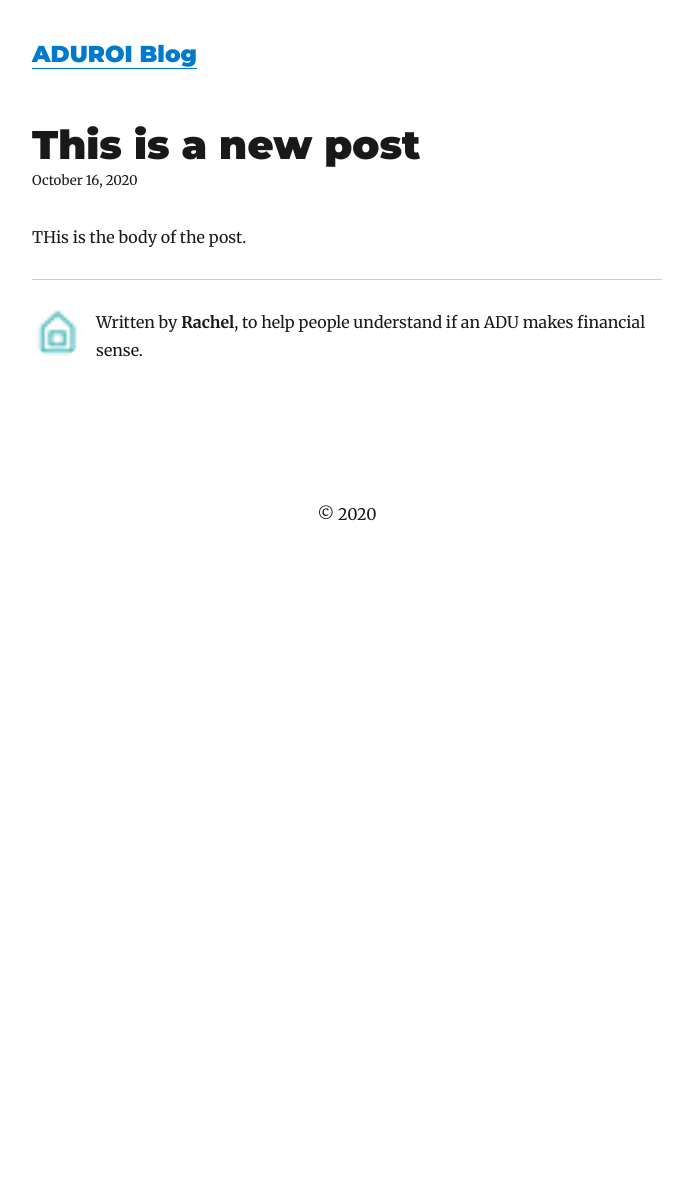
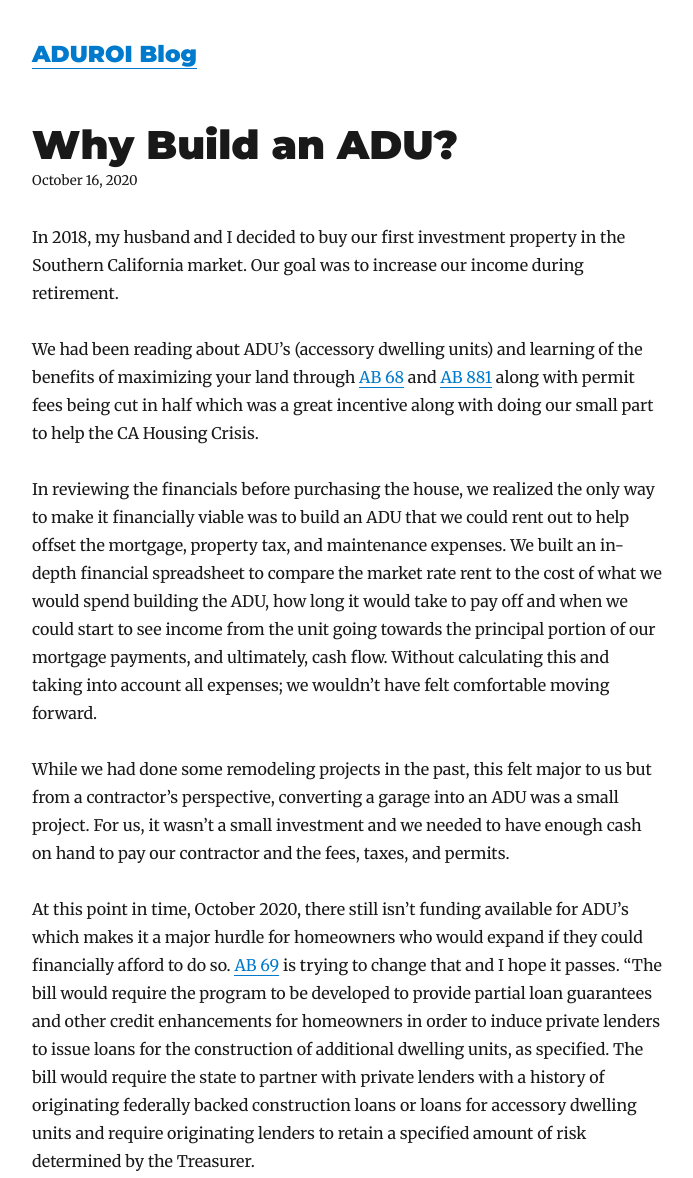
Before and after one commit to granto/adublog, a Gatsby site: page /blog/this-is-a-new-post/ in a window 1280 px wide. Shown: the top 1178 px of the page, without its empty margins (293-986 px from the left). Before the commit the page ends 800 px from the top, so only its background shows below. Built offline with nearby package versions, Linux system fonts and the light colour scheme; Gatsby itself is replaced by a stand-in of ours; some packages are replaced by stand-ins of ours.

Commit message:
Update Blog “this-is-a-new-post”

```diff
--- a/content/blog/this-is-a-new-post.md
+++ b/content/blog/this-is-a-new-post.md
@@ -1,7 +1,19 @@
 ---
-path: New Post
+path: Why Build an ADU?
 date: 2020-10-16T00:40:02.350Z
-title: This is a new post
-description: description of post
+title: Why Build an ADU?
+description: What are some of the reasons that we built an ADU.
 ---
-THis is the body of the post.
+In 2018, my husband and I decided to buy our first investment property in the Southern California market. Our goal was to increase our income during retirement.
+
+We had been reading about ADU’s (accessory dwelling units) and learning of the benefits of maximizing your land through [AB 68](https://leginfo.legislature.ca.gov/faces/billNavClient.xhtml?bill_id=201920200AB68) and [AB 881](https://leginfo.legislature.ca.gov/faces/billNavClient.xhtml?bill_id=201920200AB881) along with permit fees being cut in half which was a great incentive along with doing our small part to help the CA Housing Crisis.
+
+In reviewing the financials before purchasing the house, we realized the only way to make it financially viable was to build an ADU that we could rent out to help offset the mortgage, property tax, and maintenance expenses. We built an in-depth financial spreadsheet to compare the market rate rent to the cost of what we would spend building the ADU, how long it would take to pay off and when we could start to see income from the unit going towards the principal portion of our mortgage payments, and ultimately, cash flow. Without calculating this and taking into account all expenses; we wouldn’t have felt comfortable moving forward.
+
+While we had done some remodeling projects in the past, this felt major to us but from a contractor’s perspective, converting a garage into an ADU was a small project. For us, it wasn’t a small investment and we needed to have enough cash on hand to pay our contractor and the fees, taxes, and permits.
+
+At this point in time, October 2020, there still isn’t funding available for ADU’s which makes it a major hurdle for homeowners who would expand if they could financially afford to do so. [AB 69](https://leginfo.legislature.ca.gov/faces/billNavClient.xhtml?bill_id=201920200AB69) is trying to change that and I hope it passes. “The bill would require the program to be developed to provide partial loan guarantees and other credit enhancements for homeowners in order to induce private lenders to issue loans for the construction of additional dwelling units, as specified. The bill would require the state to partner with private lenders with a history of originating federally backed construction loans or loans for accessory dwelling units and require originating lenders to retain a specified amount of risk determined by the Treasurer.
+
+As we started to talk to contractors, we learned that the quotes were all over the place and without extensive industry experience, the “apples to oranges” quotes were challenging to decipher and compare. Six months of meeting with contractors, concrete pouring vendors and getting bids; we almost decided not to do it. The process was lengthy and we still didn’t know exactly what we would end up spending. TIP: I suggest you pad your final cost 20%. We found an honest contractor that was able to convert a large detached garage into a 2 bedroom/1 bath ADU in just 3 months. It was important to us to be respectful to neighbors and the neighborhood. By law, ADU’s are for long term tenants so we were able to dismiss any concerns about it being a short-term vacation rental. We were able to rent it out weeks after it was ready. It has been rented out for over a year now and we are grateful to be able to provide housing to tenants who wanted to live in a home, a residential neighborhood and have a yard and pets.
+
+Building an ADU is a win/win. It’s a benefit to the tenants and to you as a homeowner. Rental income aside, building an ADU has become increasingly popular for multi-generational families. Whether kids are transitioning from college to living on their own or parents are coming to live with kids; it’s a great solution.
```
